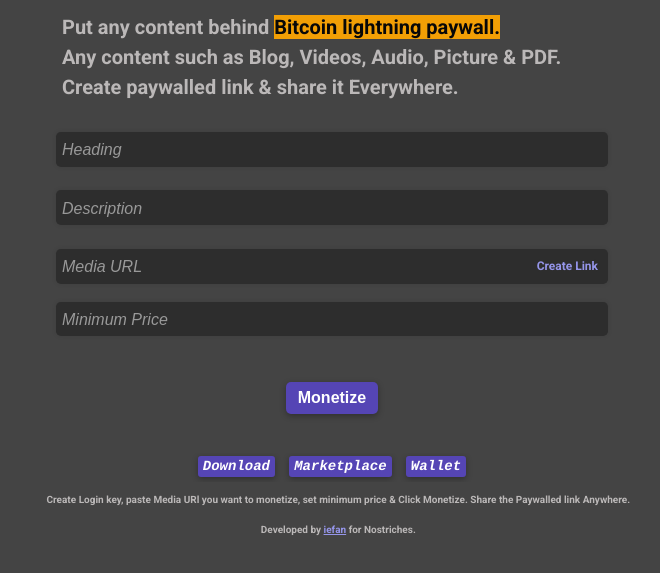
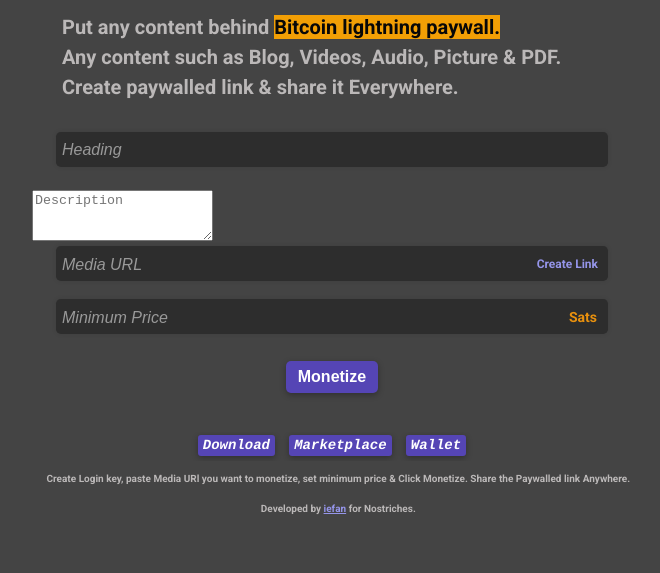
Before and after one commit to iefanx/zapit-live, a plain HTML site: page public/index.html in a window 1280 px wide. Shown: the part 81-654 px from the top of the page, without its empty margins (308-968 px from the left). Drawn offline with Linux system fonts and the light colour scheme.

Commit message:
Update index.html

```diff
--- a/public/index.html
+++ b/public/index.html
@@ -39,7 +39,8 @@
        link & share it Everywhere. </h2>
 
        <input type="text" id="memo" name="memo" placeholder="Heading" required><br>
-       <input type="text" id="description" name="description" placeholder="Description" required><br>
+       <textarea id="description" name="description" placeholder="Description" required rows="3"></textarea><br>
+
 
        <div class="input-container">
         <input type="text" id="url" name="url" placeholder="Media URL" required>
@@ -64,10 +65,10 @@
             <span class="close">&times;</span>
             <h4>Recommended: Create a Zapit PWA app for better experience, After this you can use it like a Native application & always up-to-date. </h4>
              <div class="button-container">
-              <button1 type="button" id="installPWA" class="common-button">Android & PC</button1>
+              <button1 type="button" id="installPWA" class="common-button">Install on Android & PC</button1>
              </div>
-             <h4>For IOS & Safari User</h4>
-             <h3>On Safari Click one "Share icon" on top right corner & than click on "Add to Home Screen". Done! </h3>
+             <h4><mark>IOS & Safari User</mark></h4>
+             <h4>On Safari Click one "Share icon" on top right corner & than click on "Add to Home Screen". Done! </h4>
           </div>
         </div>
       </div>
@@ -78,18 +79,40 @@
 
 
 
+     <style>
+      .input-wrapper {
+        position: relative;
+      }
+
+      .corner-text {
+        position: absolute;
+        right: 5px;
+        top: 45%;
+        transform: translateY(-50%);
+        font-size: 14px;
+        color: #e9910e;
+        margin-right: 5%;
+        font-family: 'Roboto', sans-serif, 'arial';
+
+      }
+    </style>
+
+    <div class="input-wrapper">
+      <input type="text"  id="amount" name="amount" placeholder="Minimum Price" required>
+      <span class="corner-text">Sats</span>
     </div>
 
-    <input type="number" id="amount" name="amount" placeholder="Minimum Price" required><br>
+
 
     <label for="remembers" style="display:none;">Remember user:</label>
     <input type="checkbox" id="remembers" name="remembers" checked style="display:none;"><br>
 
     <button type="submit" onclick="showResponse()">Monetize</button>
+    <div id="response"></div>
   </form>
 
 
-  <div id="response"></div>
+
 
   <script>
     if ("serviceWorker" in navigator) {
```
